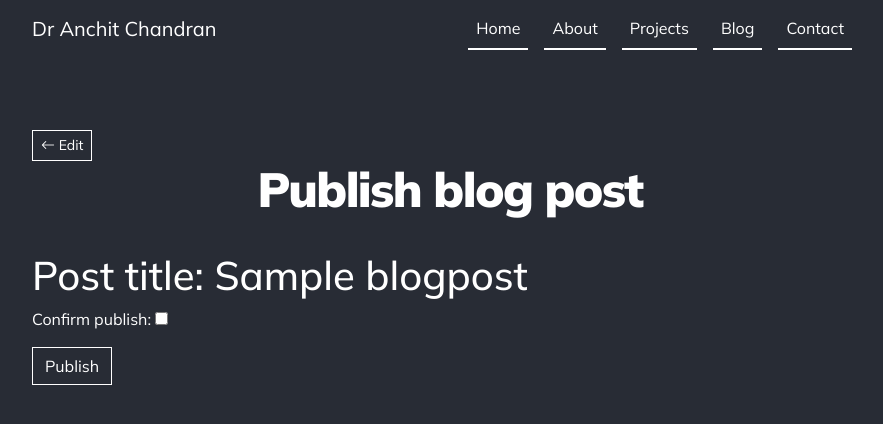
After one commit to anchit-chandran/django-personal-website, a Django app: page /publish/1 in a window 1280 px wide. The commit adds this page. Shown: the top 424 px of the page, without its empty margins (190-1073 px from the left). Run offline with Django 4.2, Linux system fonts and the light colour scheme; tables that the repository leaves empty hold one stand-in row (values such as "Sample post"); parts of the project's set-up code (start-up, migrations or seed data) failed here and were passed over.

Commit message:
completes workflow of publishing blog post
Signed-off-by: Anchit <anchit97123@gmail.com>

```diff
--- a/app_website/forms.py
+++ b/app_website/forms.py
@@ -35,3 +35,8 @@
             "content": forms.Textarea(attrs={"class": "form-control"}),
             "featured": forms.CheckboxInput(attrs={"class": "form-check-input"}),
         }
+
+
+class PublishPostForm(forms.Form):
+
+    confirm_publish = forms.BooleanField()
--- a/app_website/static/app_website/styles.css
+++ b/app_website/static/app_website/styles.css
@@ -4,7 +4,10 @@
   --bodyFont: Mulish, -apple-system, BlinkMacSystemFont, Segoe UI, Helvetica,
     Arial, sans-serif;
   --link-color: #f12844;
+
   --white: #ffffff;
+  --black: #000000;
+
   --brand: #e71d36;
   --accent: #e3d26f;
   --muted: #a9a9a9;
@@ -17,6 +20,8 @@
   --pill-text-color: #eaa7ba;
 
   --table-hover-bg: #41060c3d;
+
+  --modal-bg-color: #222222;
 }
 
 body {
--- a/app_website/templates/app_website/post.html
+++ b/app_website/templates/app_website/post.html
@@ -13,7 +13,7 @@
                     <i class="read_arrow bi bi-arrow-left"></i>
                     Drafts
                 </a>
-                <a href="{% url 'view_draft_posts' %}" class="read_btn btn btn-outline-primary btn-sm">
+                <a href="{% url 'publish_draft_post' post_id=post.id %}" class="read_btn btn btn-outline-primary btn-sm">
                     Publish
                     <i class="read_arrow bi bi-arrow-right"></i>
                 </a>
@@ -37,4 +37,5 @@
         </div>
     </div>
 </div>
+
 {% endblock %}
--- /dev/null
+++ b/app_website/templates/app_website/publish_draft_post.html
@@ -0,0 +1,27 @@
+{% extends 'app_website/base.html' %}
+
+{% block content %}
+<div class="row markdown-section justify-content-center">
+    <div class="col">
+        <div class="post-title-wrapper py-4 mt-5">
+            <a href="{% url 'view_post' post.id %}" class="read_btn btn btn-outline-primary btn-sm">
+                <i class="read_arrow bi bi-arrow-left"></i>
+                Edit
+            </a>
+            <h1 class="text-center">Publish blog post</h1>
+        </div>
+        <div class="row">
+            <div class="col">
+                <h1>Post title: {{ post.title }}</h1>
+            </div>
+
+            <form method="post">
+                {% csrf_token %}
+                {{form.as_p}}
+                <input type="submit" value="Publish" class="btn btn-outline-primary">
+            </form>
+
+        </div>
+    </div>
+</div>
+{% endblock %}
--- a/app_website/urls.py
+++ b/app_website/urls.py
@@ -14,5 +14,6 @@ urlpatterns = [
     path("logout", views.logout_user, name="logout_user"),
     path("admin_user", views.admin_user_view, name="admin_user_view"),
     path("create_draft_post", views.create_draft_post, name="create_draft_post"),
-    path("view_draft_posts", views.view_draft_posts, name="view_draft_posts")
+    path("view_draft_posts", views.view_draft_posts, name="view_draft_posts"),
+    path("publish/<int:post_id>", views.publish_draft_post, name="publish_draft_post"),
 ]
--- a/app_website/views.py
+++ b/app_website/views.py
@@ -17,7 +17,7 @@ from .general_functions import (
 from .constants import (
     DEFAULT_HEADER_IMG_URL,
 )
-from .forms import LoginForm, CreateDraftPostForm
+from .forms import LoginForm, CreateDraftPostForm, PublishPostForm
 
 
 # Create your views here.
@@ -37,7 +37,7 @@ def index(request):
     # get just the first para from the md content
     for project in featured_projects:
         md_html = md.markdown(project.content)
-        p_close_tag_index = md_html.find('</p>')+4
+        p_close_tag_index = md_html.find("</p>") + 4
         projects_first_p = md_html[:p_close_tag_index]
 
         # assign to python project object .content attribute
@@ -48,7 +48,7 @@ def index(request):
         "app_website/index.html",
         {
             "posts": featured_blog_posts,
-            "projects" : featured_projects,
+            "projects": featured_projects,
             "DEFAULT_HEADER_IMG_URL": DEFAULT_HEADER_IMG_URL.DEFAULT_HEADER_IMG_URL,
         },
     )
@@ -62,46 +62,43 @@ def view_post(request, post_id):
         request, "app_website/post.html", {"post": post, "reading_time": reading_time}
     )
 
+
 def view_project(request, project_id):
-
     project = Project.objects.get(id=project_id)
 
-    return render(
-        request, "app_website/project.html", {"project": project}
-    )
+    return render(request, "app_website/project.html", {"project": project})
+
 
 def about(request):
     return render(request, "app_website/about.html")
 
 
 def projects(request):
-
     projects = Project.objects.all()
 
     # get just the first para from the md content
     for project in projects:
         md_html = md.markdown(project.content)
-        p_close_tag_index = md_html.find('</p>')+4
+        p_close_tag_index = md_html.find("</p>") + 4
         projects_first_p = md_html[:p_close_tag_index]
 
         # assign to python project object .content attribute
         project.content = projects_first_p
 
-    return render(request, "app_website/projects.html", {"projects":projects})
+    return render(request, "app_website/projects.html", {"projects": projects})
 
 
 def blog(request):
-    posts = BlogPost.objects.all().order_by("-posted_at")
+    posts = BlogPost.objects.filter(published=True).order_by("-posted_at")
     return render(request, "app_website/blog.html", {"posts": posts})
 
 
 def contact(request):
     return render(request, "app_website/contact.html")
 
+
 def login_user(request):
-
     if request.method == "POST":
-
         username = request.POST["username"]
         password = request.POST["password"]
         user = authenticate(request, username=username, password=password)
@@ -112,25 +109,24 @@ def login_user(request):
 
     form = LoginForm()
 
-    return render(request, "app_website/login.html", {"form":form})
+    return render(request, "app_website/login.html", {"form": form})
+
 
 @login_required
 def logout_user(request):
-
     logout(request)
 
     return redirect("index")
 
+
 @login_required
 def admin_user_view(request):
-
     return render(request, "app_website/admin_user_view.html")
 
+
 def create_draft_post(request):
-
     if request.method == "POST":
-
-        form = CreateDraftPostForm(request.POST, initial={"published":False})
+        form = CreateDraftPostForm(request.POST, initial={"published": False})
 
         if form.is_valid():
             form.save()
@@ -138,10 +134,31 @@ def create_draft_post(request):
 
     form = CreateDraftPostForm()
 
-    return render(request, "app_website/create_post.html", {"form":form})
+    return render(request, "app_website/create_post.html", {"form": form})
+
 
 def view_draft_posts(request):
-
     draft_posts = BlogPost.objects.filter(published=False)
 
-    return render(request, "app_website/view_draft_posts.html", {'posts':draft_posts})
+    return render(request, "app_website/view_draft_posts.html", {"posts": draft_posts})
+
+
+def publish_draft_post(request, post_id):
+
+    post = BlogPost.objects.get(id=post_id)
+
+    if request.method == "POST":
+
+        form = PublishPostForm(request.POST)
+
+        if form.is_valid():
+            if form.cleaned_data["confirm_publish"]:
+                post_to_publish = BlogPost.objects.get(id=post_id)
+                post_to_publish.published = True
+                post_to_publish.save()
+                print("PUBLISH FORM + EMAIL OUT!")
+
+                return redirect("blog")
+
+    form = PublishPostForm()
+    return render(request, "app_website/publish_draft_post.html", {"post": post, "form":form})
```
